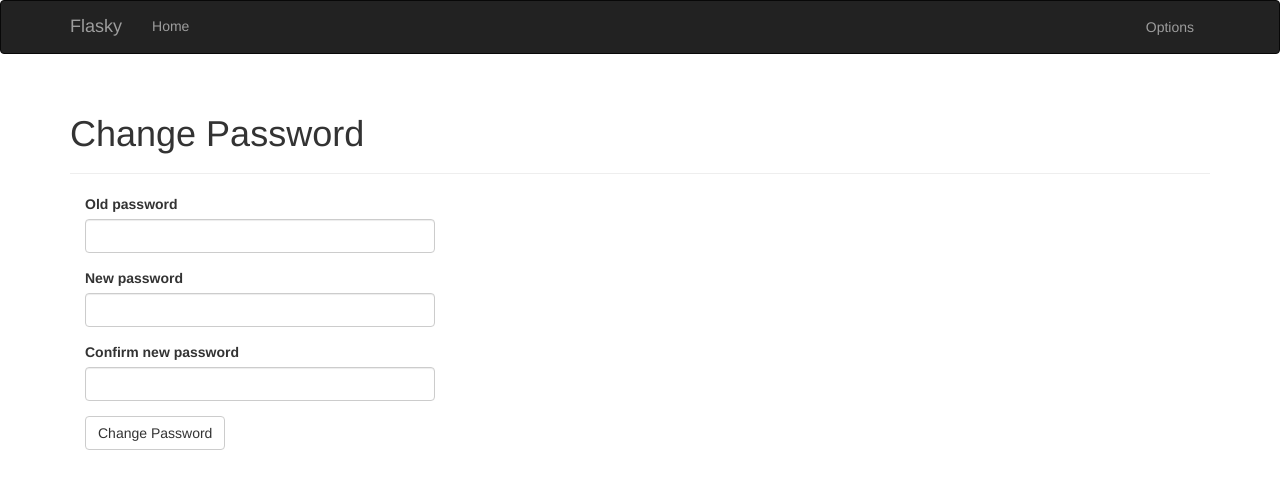
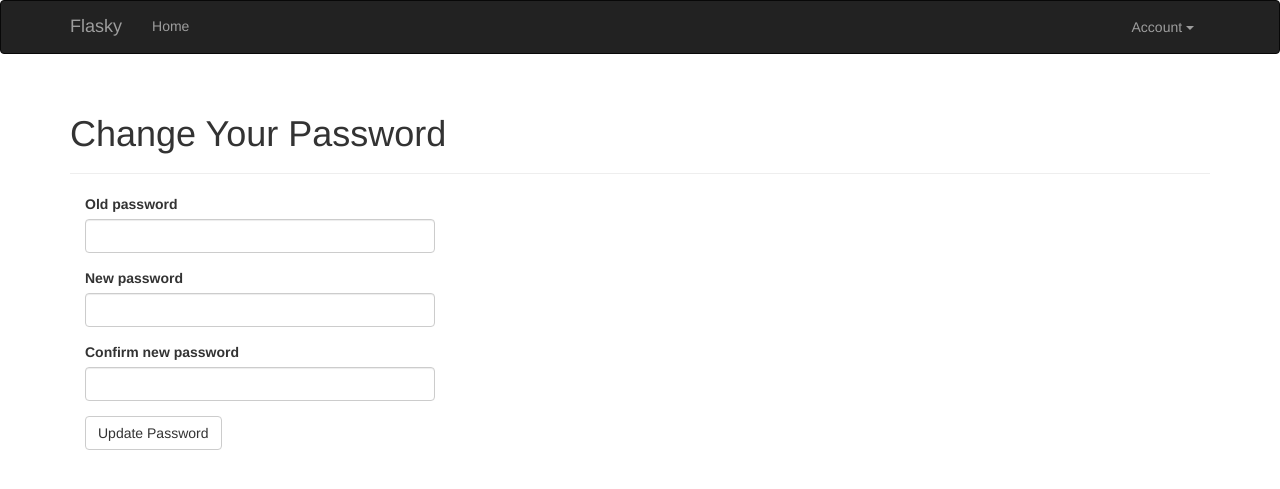
Before and after one commit to JoseManuelMunozManzano/flasky, a Flask app: page /auth/changePassword in a window 1280 px wide. Shown: the top 489 px of the page. Run offline with Flask 2, Linux system fonts and the light colour scheme; the visitor is signed in with stand-in values (Sample User, id 1); data comes from the database, SQL or seed files in the repository; some libraries are stand-ins or nearby versions.

Commit message:
02-Added Change Password

```diff
--- a/app/auth/forms.py
+++ b/app/auth/forms.py
@@ -38,4 +38,4 @@ class ChangePasswordForm(FlaskForm):
     password_new = PasswordField('New password', validators=[
         DataRequired(), EqualTo('password2_new', message='Password must match.')])
     password2_new = PasswordField('Confirm new password', validators=[DataRequired()])
-    submit = SubmitField('Change Password')
+    submit = SubmitField('Update Password')
--- a/app/auth/views.py
+++ b/app/auth/views.py
@@ -91,12 +91,13 @@ def resend_confirmation():
 @login_required
 def change_password():
     form = ChangePasswordForm()
-    if form.validate_on_submit() and current_user.confirmed:
-        user = User.query.filter_by(email=current_user.email).first()
-        if user is not None:
-            user.password = form.password_new.data
-            db.session.add(user)
+    if form.validate_on_submit():
+        if current_user.verify_password(form.password_old.data):
+            current_user.password = form.password_new.data
+            db.session.add(current_user)
             db.session.commit()
-        flash('You have changed your password. Thanks! ')
-        return redirect(url_for('auth.login'))
-    return render_template('auth/changePassword.html', form=form)
+            flash('Your password has been updated.')
+            return redirect(url_for('main.index'))
+        else:
+            flash('Invalid password.')
+    return render_template("auth/change_password.html", form=form)
--- a/app/templates/auth/changePassword.html
+++ b/app/templates/auth/change_password.html
@@ -5,7 +5,7 @@
 
 {% block page_content %}
 <div class="page-header">
-    <h1>Change Password</h1>
+    <h1>Change Your Password</h1>
 </div>
 <div class="col-md-4">
     {{ wtf.quick_form(form) }}
--- a/app/templates/base.html
+++ b/app/templates/base.html
@@ -26,11 +26,10 @@
             </ul>
             <ul class="nav navbar-nav navbar-right">
                 {% if current_user.is_authenticated %}
-                <!--<li><a href="{{ url_for('auth.logout') }}">Log Out</a></li> -->
                 <li class="dropdown">
                     <a href="#" class="btn dropdown-toggle" id="our_services" data-toggle="dropdown"
                        aria-haspopup="true" aria-expanded="false">
-                        Options
+                        Account <b class="caret"></b>
                     </a>
                     <ul class="dropdown-menu" aria-labelledby="our_services">
                         <li><a href="{{ url_for('auth.change_password') }}" class="dropdown-item">Change Password</a></li>
```
